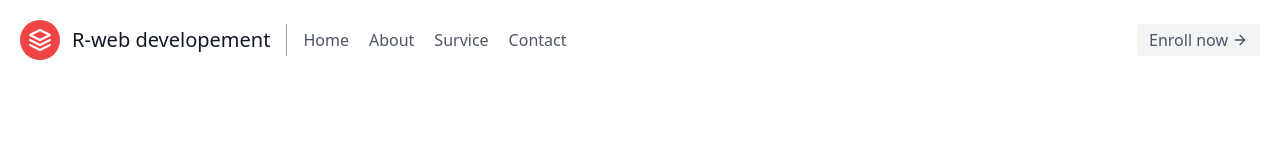
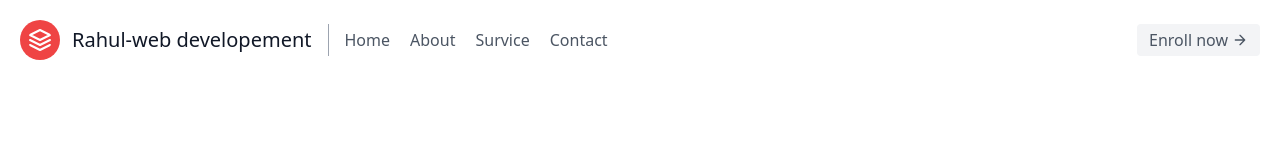
Before and after one commit to Rahulkumar0q/rahul-webdevelopement.io, a plain HTML site: page index.html in a window 1280 px wide. Shown: the top 160 px of the page. Drawn offline with nearby package versions, Linux system fonts and the light colour scheme.

Commit message:
Update index.html

```diff
--- a/index.html
+++ b/index.html
@@ -14,7 +14,7 @@
             <svg xmlns="http://www.w3.org/2000/svg" fill="none" stroke="currentColor" stroke-linecap="round" stroke-linejoin="round" stroke-width="2" class="w-10 h-10 text-white p-2 bg-red-500 rounded-full" viewBox="0 0 24 24">
               <path d="M12 2L2 7l10 5 10-5-10-5zM2 17l10 5 10-5M2 12l10 5 10-5"></path>
             </svg>
-            <span class="ml-3 text-xl">R-web developement</span>
+            <span class="ml-3 text-xl">Rahul-web developement</span>
           </a>
           <nav class="md:mr-auto md:ml-4 md:py-1 md:pl-4 md:border-l md:border-gray-400	flex flex-wrap items-center text-base justify-center">
             <a class="mr-5 hover:text-gray-900">Home</a>
```
